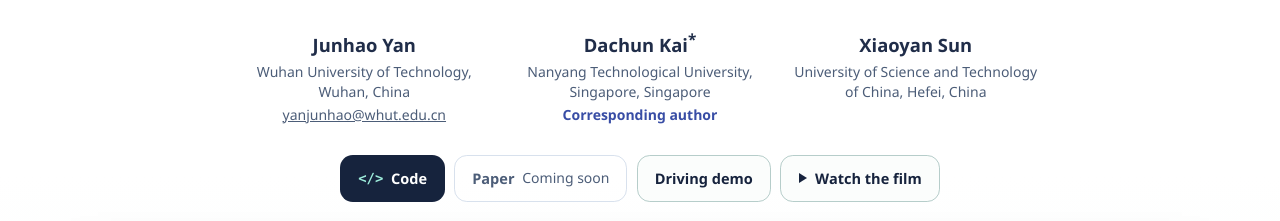
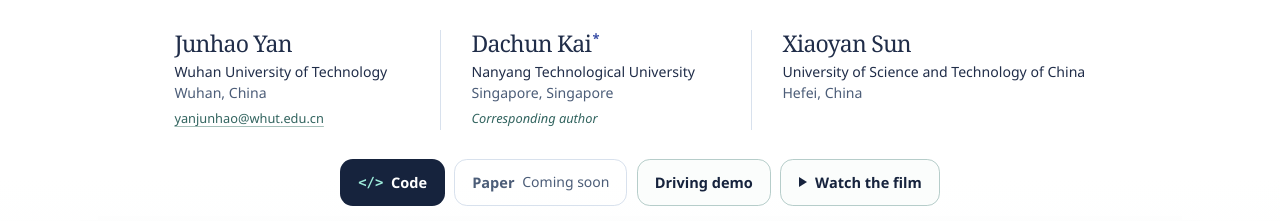
Before and after one commit to yan391/EventWorld, a plain HTML site: page index.html in a window 1280 px wide. Shown: the part 261-482 px from the top of the page. Drawn offline with Linux system fonts and the light colour scheme.

Commit message:
Align the paper byline and separate affiliations from locations

```diff
--- a/index.html
+++ b/index.html
@@ -13,7 +13,7 @@
   <meta property="og:description" content="Explore synchronized driving forecasts, the geometry-guided model, and zero-shot transfer to real recordings.">
   <title>EventWorld · Forecasting Future Geometry from Events Alone</title>
   <link rel="icon" href="assets/mark.png" type="image/png">
-  <link rel="stylesheet" href="style.css?v=driving-first">
+  <link rel="stylesheet" href="style.css?v=author-byline">
   <script defer src="assets/curves.js"></script>
   <script defer src="site.js?v=driving-autoplay"></script>
 </head>
@@ -42,22 +42,22 @@
               <span class="title-detail">Forecasting Future Geometry <span>from Events Alone</span></span>
             </h1>
           </div>
-          <div class="paper-authors" role="group" aria-label="Authors and affiliations">
-            <div>
-              <p class="author-names">Junhao Yan</p>
-              <p class="author-affiliation">Wuhan University of Technology, Wuhan, China</p>
-              <p class="author-affiliation"><a href="mailto:yanjunhao@whut.edu.cn">yanjunhao@whut.edu.cn</a></p>
-            </div>
-            <div>
-              <p class="author-names">Dachun Kai<sup>*</sup></p>
-              <p class="author-affiliation">Nanyang Technological University, Singapore, Singapore</p>
+          <ul class="paper-authors" aria-label="Authors and affiliations">
+            <li>
+              <p class="author-name">Junhao Yan</p>
+              <p class="author-affiliation">Wuhan University of Technology<span>Wuhan, China</span></p>
+              <a class="author-contact" href="mailto:yanjunhao@whut.edu.cn">yanjunhao@whut.edu.cn</a>
+            </li>
+            <li>
+              <p class="author-name">Dachun Kai<sup aria-hidden="true">*</sup></p>
+              <p class="author-affiliation">Nanyang Technological University<span>Singapore, Singapore</span></p>
               <p class="author-role">Corresponding author</p>
-            </div>
-            <div>
-              <p class="author-names">Xiaoyan Sun</p>
-              <p class="author-affiliation">University of Science and Technology of China, Hefei, China</p>
-            </div>
-          </div>
+            </li>
+            <li>
+              <p class="author-name">Xiaoyan Sun</p>
+              <p class="author-affiliation">University of Science and Technology of China<span>Hefei, China</span></p>
+            </li>
+          </ul>
           <div class="hero-actions" role="group" aria-label="Project resources">
             <div class="hero-action-group">
               <a class="action primary" href="https://github.com/yan391/EventWorld"><span class="code-icon" aria-hidden="true">&lt;/&gt;</span>Code</a>
--- a/style.css
+++ b/style.css
@@ -71,16 +71,24 @@ nav a:hover, .site-footer a:hover { color: var(--accent); text-decoration: under
 .title-detail span { white-space: nowrap; }
 .paper-authors {
   display: grid;
-  grid-template-columns: repeat(3, minmax(0, 1fr));
-  gap: .85rem 1.7rem;
-  max-width: 50rem;
-  margin: clamp(1.2rem, 2.6vw, 2rem) auto 0;
+  grid-template-columns: 1fr 1.05fr 1.3fr;
+  max-width: 62rem;
+  margin: clamp(1.25rem, 2.3vw, 1.85rem) auto 0;
+  padding: 0;
+  list-style: none;
+  text-align: left;
   line-height: 1.45;
 }
-.author-names { font-size: clamp(1rem, 1.6vw, 1.15rem); font-weight: 650; }
-.author-names sup { line-height: 0; }
-.author-affiliation { margin-top: .15rem; color: var(--muted); font-size: .875rem; }
-.author-role { margin-top: .2rem; color: var(--accent); font-size: .875rem; font-weight: 650; }
+.paper-authors li { padding-inline: clamp(.9rem, 2.5vw, 1.9rem); }
+.paper-authors li + li { border-inline-start: 1px solid var(--line); }
+.author-name { font: 400 clamp(1.35rem, 1.8vw, 1.65rem)/1.15 var(--serif); letter-spacing: -.035em; }
+.author-name sup { margin-left: .12em; color: var(--accent); font: 600 .56em/0 var(--sans); }
+.author-affiliation { margin-top: .38rem; color: var(--ink); font-size: .88rem; text-wrap: pretty; }
+.author-affiliation span { display: block; color: var(--muted); }
+.author-role, .author-contact { display: inline-block; margin-top: .38rem; font-size: .8rem; color: #32645f; }
+.author-role { font-style: italic; }
+.author-contact { text-decoration-color: #a5bfb9; text-underline-offset: .2em; }
+.author-contact:hover { text-decoration-color: currentColor; }
 .code-icon { font: 600 .87rem var(--mono); color: var(--mint); }
 .hero-actions, .hero-action-group { display: flex; flex-wrap: wrap; justify-content: center; gap: .6rem; }
 .hero-actions { margin-top: clamp(1.15rem, 2.5vw, 1.85rem); }
@@ -329,9 +337,12 @@ td:first-child, th:first-child { text-align: left; white-space: nowrap; }
   .horizon-options { width: 100%; justify-content: space-between; gap: .1rem; }
   .horizon-options button { flex: 1; padding: .35rem .05rem; font-size: .8rem; }
   .dataset-list { gap: 1.25rem .85rem; }
-  .paper-authors { grid-template-columns: 1fr; gap: .55rem; max-width: 28rem; text-align: left; }
-  .paper-authors > div { display: grid; grid-template-columns: 6.7rem 1fr; gap: .12rem .4rem; padding-bottom: .55rem; border-bottom: 1px solid var(--line); }
-  .paper-authors .author-affiliation, .paper-authors .author-role { grid-column: 2; margin: 0; }
+  .paper-authors { grid-template-columns: 1fr; max-width: 27rem; margin-top: .7rem; }
+  .paper-authors li { display: grid; grid-template-columns: 6.7rem minmax(0, 1fr); gap: .2rem .65rem; align-items: baseline; padding: .55rem .15rem; }
+  .paper-authors li + li { border-inline-start: 0; border-top: 1px solid var(--line); }
+  .author-name { font-size: 1.22rem; }
+  .author-affiliation { margin: 0; }
+  .author-role, .author-contact { grid-column: 2; margin: 0; justify-self: start; }
   .viewer { padding: .54rem; border-radius: .88rem; }
   .viewer-top, .viewer-controls { flex-wrap: wrap; }
   .viewport { border-radius: .38rem; }
```
